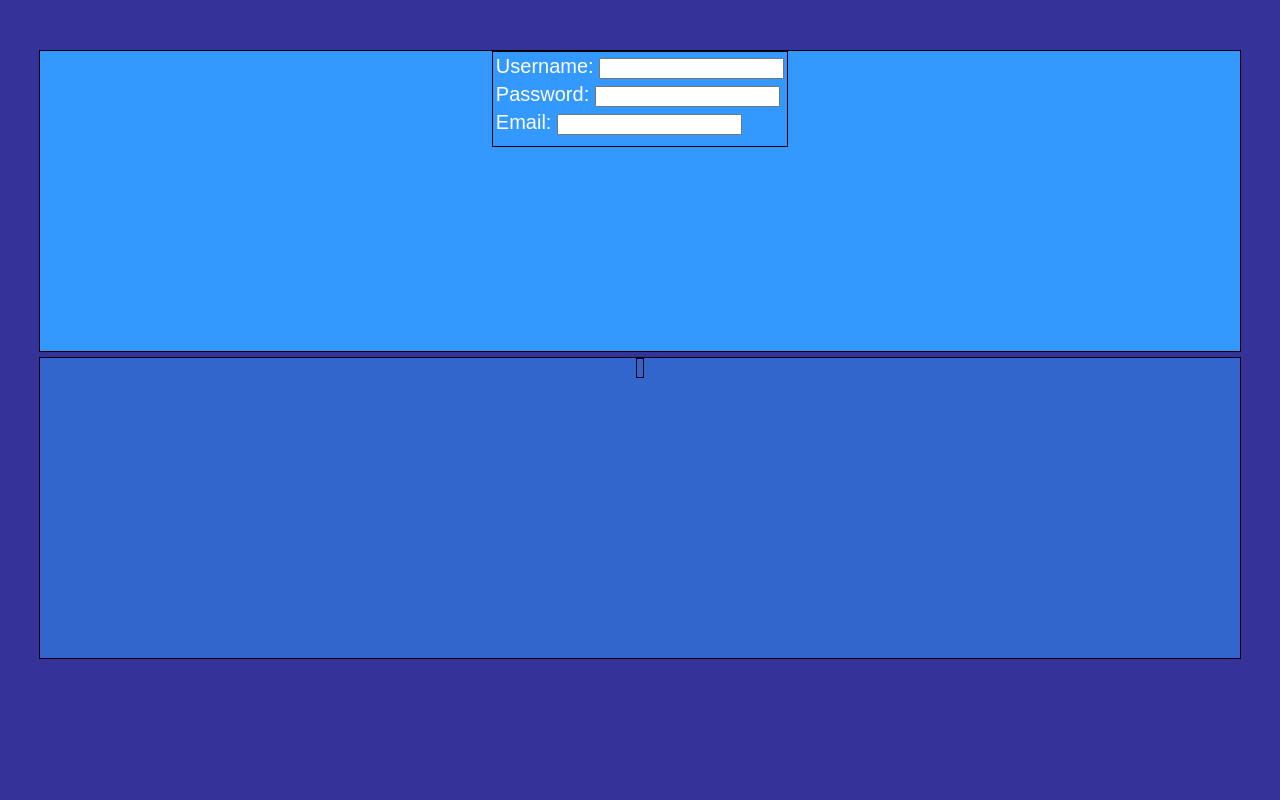
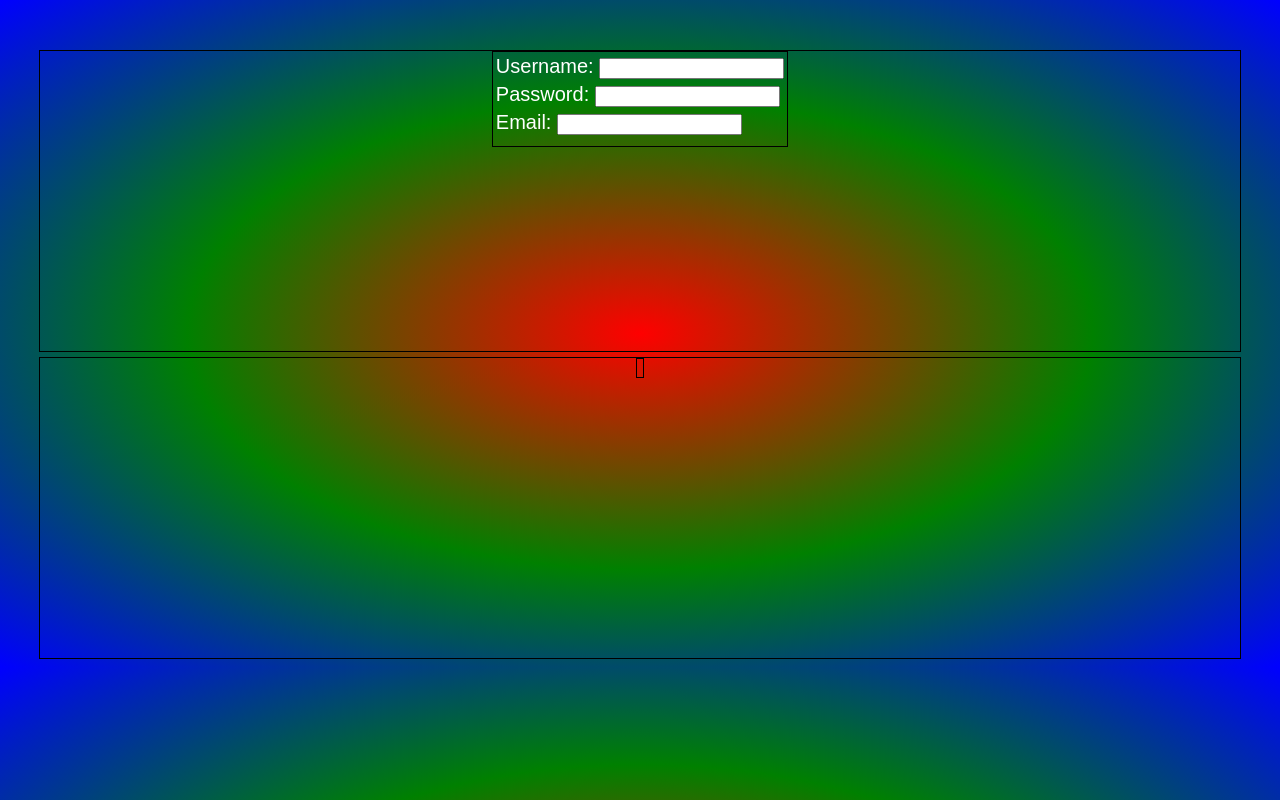
Before and after one commit to GhostTalk/main, a PHP site: page /SignUp.html in a window 1280 px wide. Run offline with PHP 8.4, Linux system fonts and the light colour scheme.

Commit message:
Update SignUp.css

```diff
--- a/SignUp.css
+++ b/SignUp.css
@@ -4,7 +4,6 @@
     margin:auto;
     width:1200px;
     margin-top:50px;
-    background-color:#3399FF;
 }
 #notrequired {
     border:1px solid;
@@ -12,17 +11,22 @@
     margin:auto;
     width:1200px;
     margin-top:5px;
-    background-color:#3366CC;
 }
 td {
     font-family:Arial;
     font-size:20px;
     color:white;
 }
+button {
+    margin-left:50%;
+}
 table {
     margin:auto;
     border:1px solid;
 }
 body {
-    background-color:#333399
+    background: -webkit-radial-gradient(red, green, blue); /* Safari 5.1 to 6.0 */
+background: -o-radial-gradient(red, green, blue); /* For Opera 11.6 to 12.0 */
+background: -moz-radial-gradient(red, green, blue); /* For Firefox 3.6 to 15 */
+background: radial-gradient(f2f2f2, black, black); /* Standard syntax (must be last) */
 }
```
